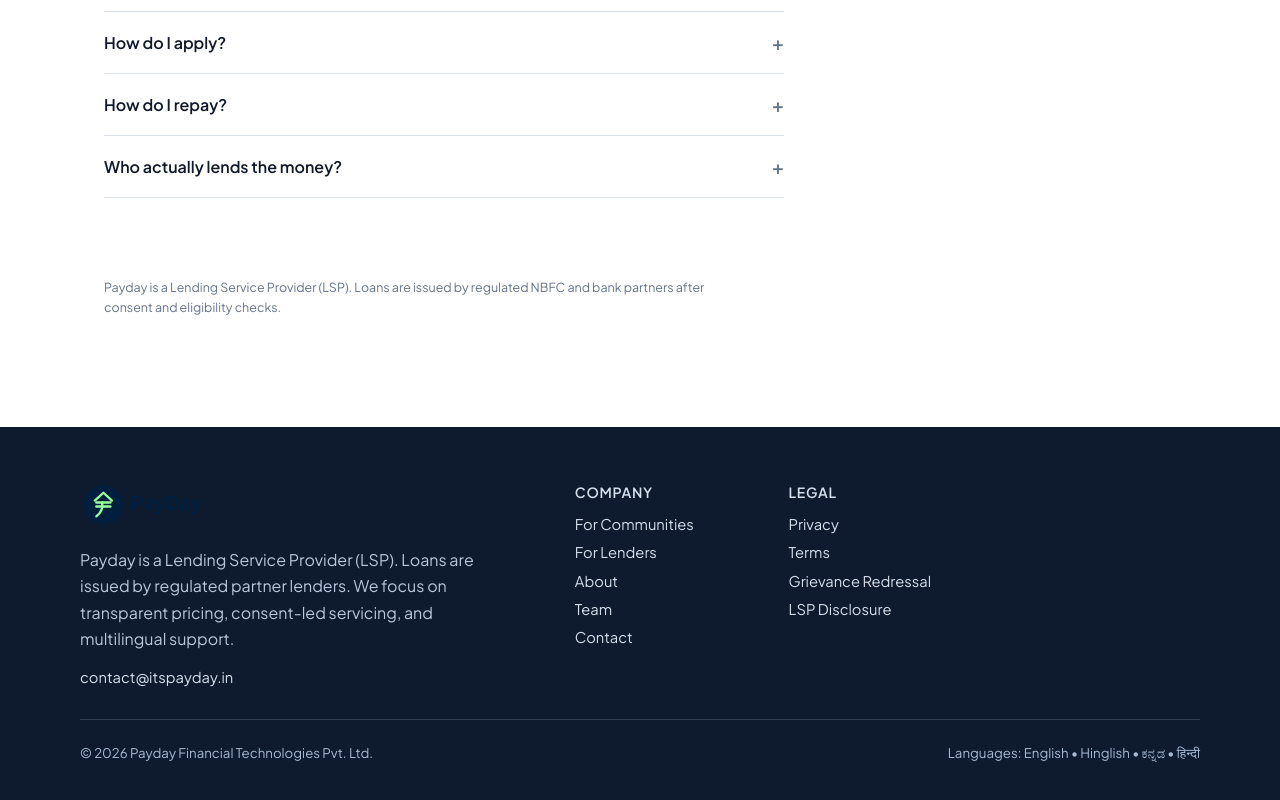
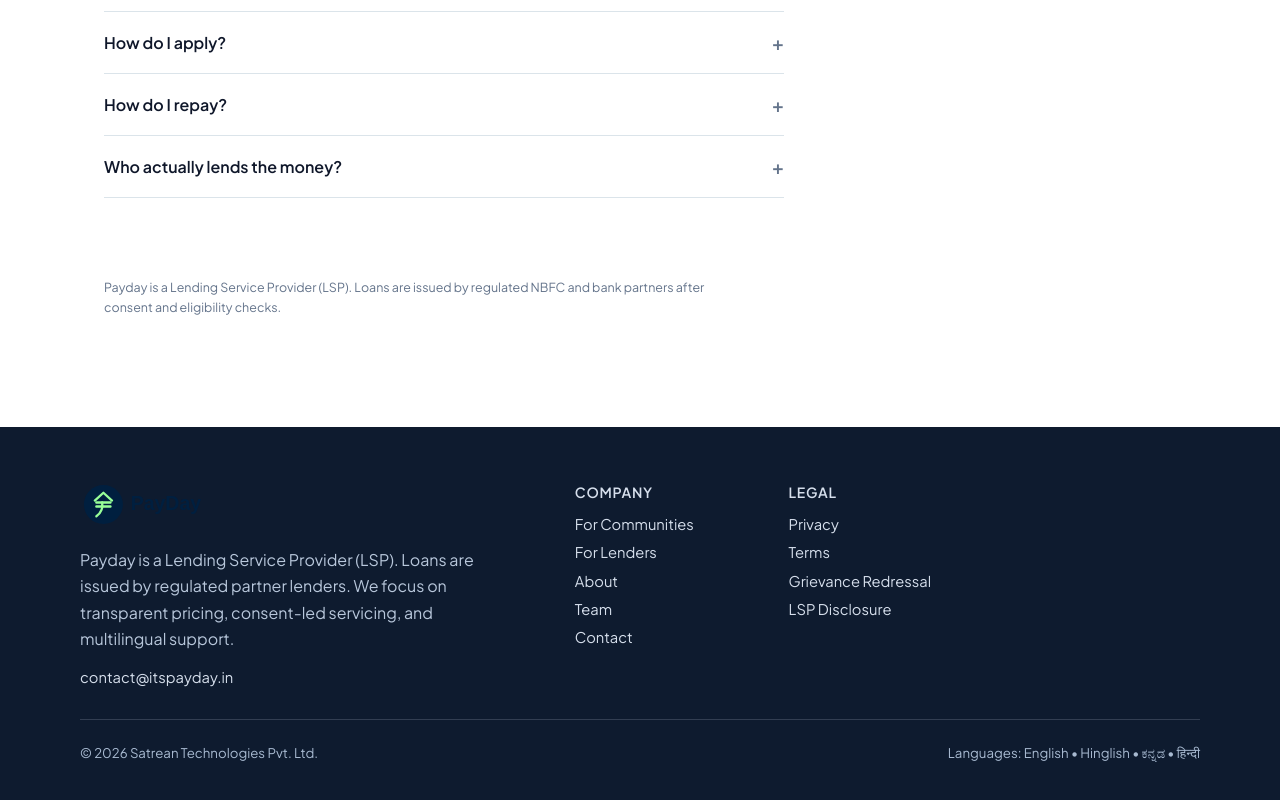
Before and after one commit to Payday-Tech/itspayday, a Next.js app: page / in a window 1280 px wide. Shown: the part 3009-3809 px from the top of the page. Built offline with nearby package versions, Linux system fonts and the light colour scheme; no server answers.

Commit message:
Footer: update company name to Satrean Technologies Pvt. Ltd.

```diff
--- a/components/Footer.tsx
+++ b/components/Footer.tsx
@@ -35,7 +35,7 @@
         </div>
 
         <div className="footer-note">
-          <span>&copy; 2026 Payday Financial Technologies Pvt. Ltd.</span>
+          <span>&copy; 2026 Satrean Technologies Pvt. Ltd.</span>
           <span>Languages: English • Hinglish • ಕನ್ನಡ • हिन्दी</span>
         </div>
       </div>
```
